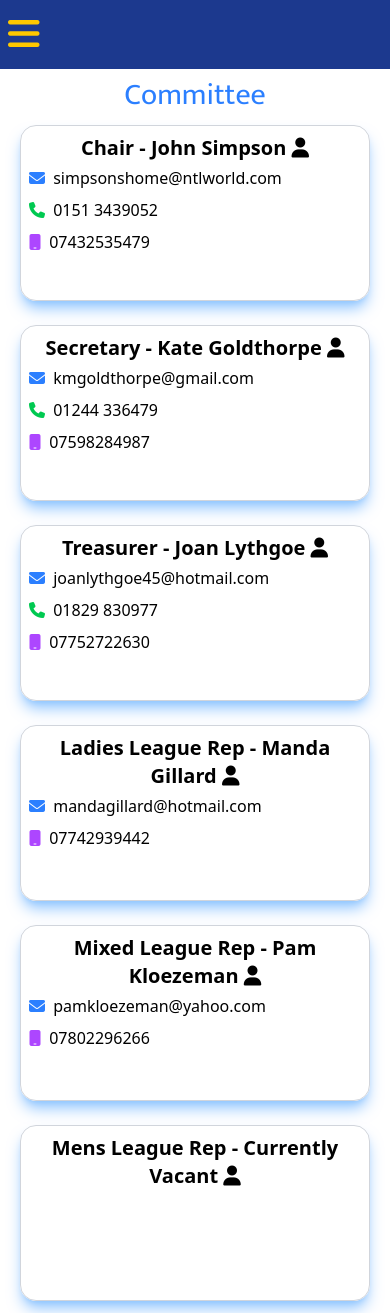
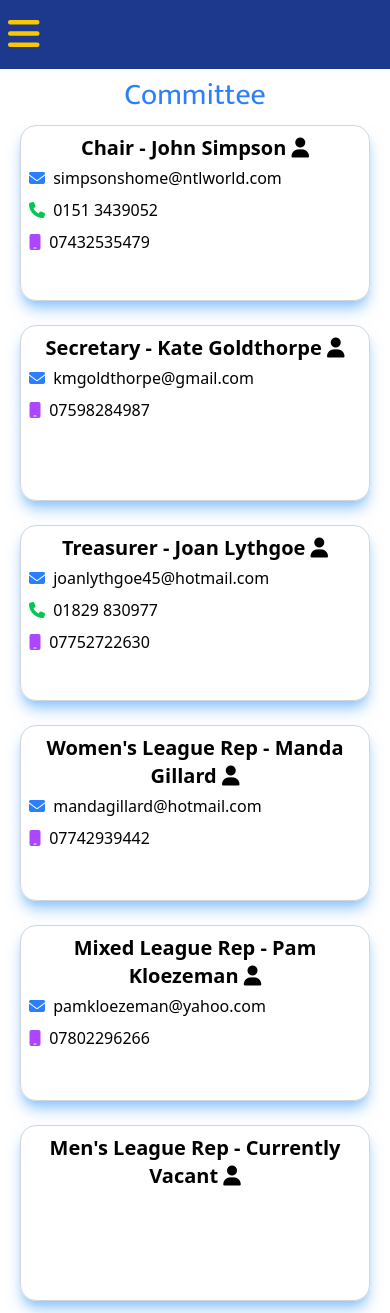
Before and after one commit to DoctorSulla/cadstl, a SvelteKit app: page /committee in a window 390 px wide. Built offline with nearby package versions, Linux system fonts and the light colour scheme.

Commit message:
removed Kate's home phone

```diff
--- a/src/routes/committee/+page.svelte
+++ b/src/routes/committee/+page.svelte
@@ -20,7 +20,6 @@
 			name: 'Kate Goldthorpe',
 			role: 'Secretary',
 			email: 'kmgoldthorpe@gmail.com',
-			homePhone: '01244 336479',
 			mobilePhone: '07598284987'
 		},
 		{
@@ -32,7 +31,7 @@
 		},
 		{
 			name: 'Manda Gillard',
-			role: 'Ladies League Rep',
+			role: "Women's League Rep",
 			email: 'mandagillard@hotmail.com',
 			homePhone: '',
 			mobilePhone: '07742939442'
@@ -46,7 +45,7 @@
 		},
 		{
 			name: 'Currently Vacant',
-			role: 'Mens League Rep',
+			role: "Men's League Rep",
 			email: '',
 			mobilePhone: ''
 		}
```
